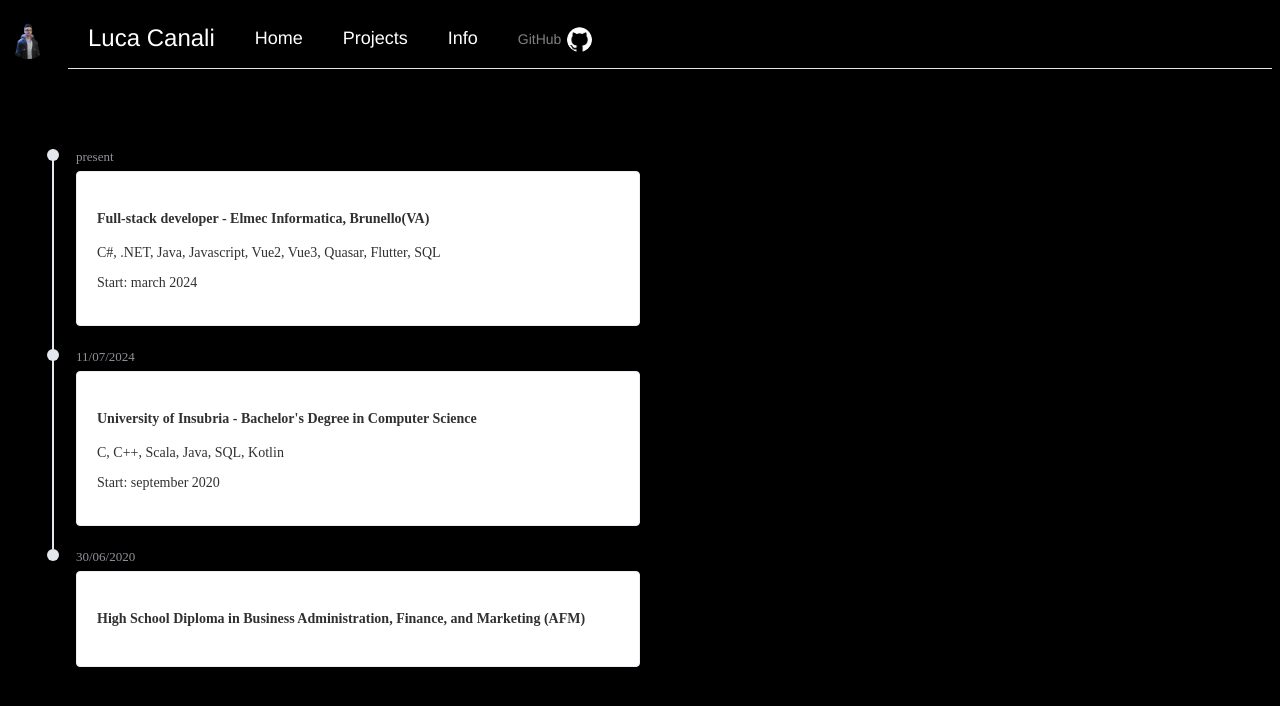
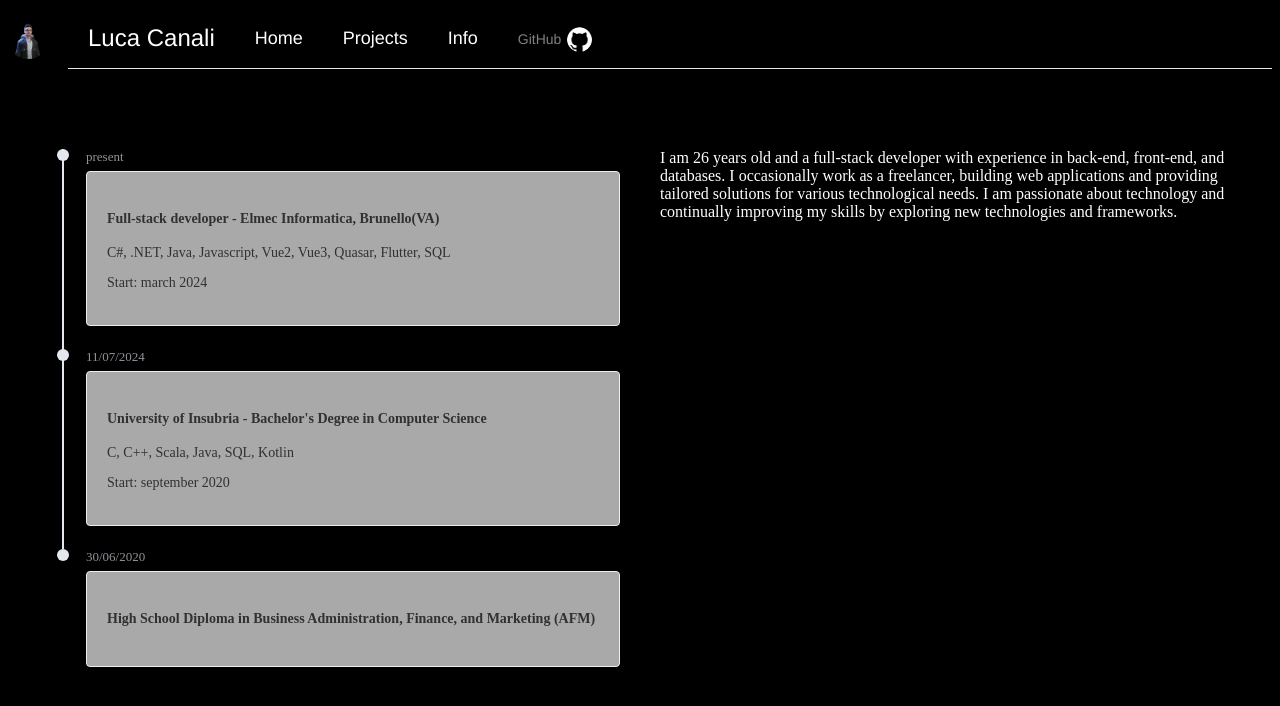
Before and after one commit to Luca9862/lucacanali.me, a Vue app: page /info in a window 1280 px wide. Shown: the top 706 px of the page. Built offline with nearby package versions, Linux system fonts and the light colour scheme.

Commit message:
style: fix style infohome e aggiunta descrizione

```diff
--- a/src/components/InfoHome.vue
+++ b/src/components/InfoHome.vue
@@ -35,5 +35,8 @@ export default {
     font-family: Arial, Helvetica, sans-serif;
 }
 
+.el-card{
+    background-color: darkgray !important;
+}
 
 </style>
--- a/src/pages/InfoPage.vue
+++ b/src/pages/InfoPage.vue
@@ -1,7 +1,9 @@
 <template>
-    <div style="width: 50%;">
-        <el-row>
-            <div class="block" style="padding-top: 80px;">
+    <div>
+        <el-row style="padding-top: 80px;">
+            <el-col :span="12" style="padding-right: 20px; padding-left: 10px;">
+                <div class="grid-content bg-purple">
+                    <div class="block">
                         <el-timeline>
                             <el-timeline-item timestamp="present" placement="top">
                                 <el-card>
@@ -24,6 +26,14 @@
                             </el-timeline-item>
                         </el-timeline>
                     </div>
+                </div>
+            </el-col>
+            <el-col :span="12" style="padding-left: 20px; padding-right: 10px;">
+                <div class="grid-content bg-purple-light">
+                    <span style="color: white;">I am 26 years old and a full-stack developer with experience in back-end, front-end, and databases. I occasionally work as a freelancer, building web applications and providing tailored solutions for various technological needs. I am passionate about technology and continually improving my skills by exploring new technologies and frameworks.</span>
+                </div>
+            </el-col>
+
         </el-row>
     </div>
 </template>
```
Lines whose indentation alone changed are shown as unchanged.
